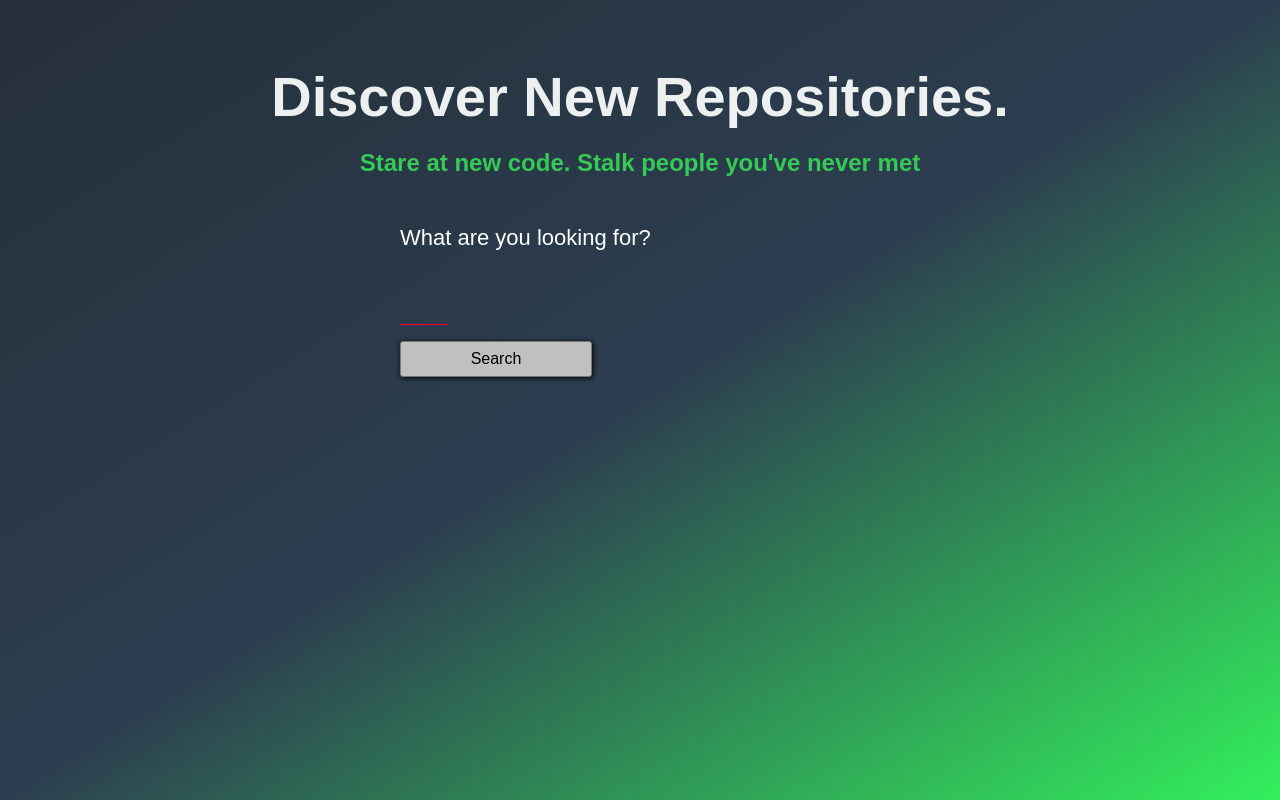
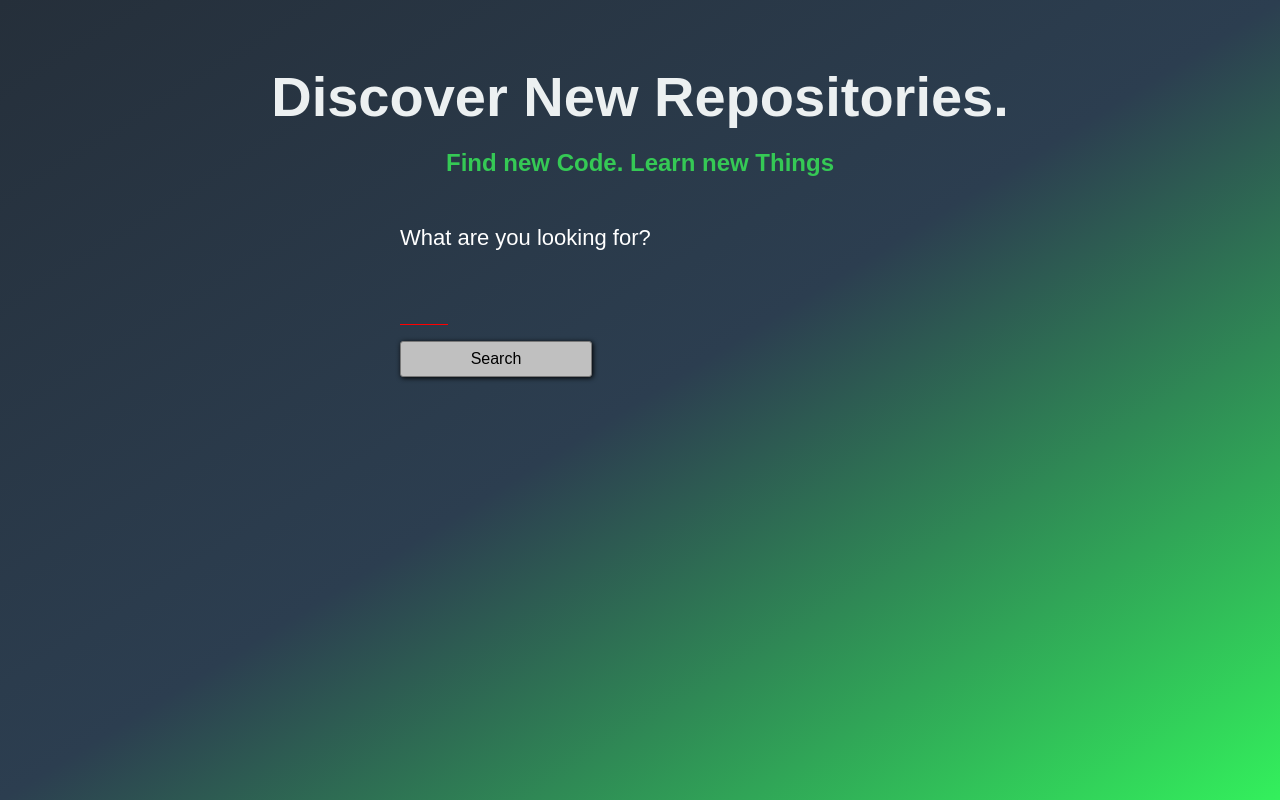
Before and after one commit to mcshakes/repo-explorer, a React (Create React App) app in the folder client/: page / in a window 1280 px wide. Built offline with nearby package versions, Linux system fonts and the light colour scheme; the HTML template or start-up script is replaced by a standard one.

Commit message:
Forgot to re-add that sort button

```diff
--- a/client/src/components/RepoManager.js
+++ b/client/src/components/RepoManager.js
@@ -82,7 +82,7 @@ class RepoManager extends React.Component {
             <div className="container">
                 <div className="intro__section">
                     <h1>Discover New Repositories.</h1>
-                    <h2>Stare at new code. Stalk people you've never met</h2>
+                    <h2>Find new Code. Learn new Things</h2>
                 </div>
                 {this.state.repos.length === 0 && <div className="search__area">
                     <form className="search__form" onSubmit={this.fetchAllRepos}>
@@ -101,6 +101,16 @@ class RepoManager extends React.Component {
                         <button className="btn" type="submit">Search</button>
                     </form>
                 </div>}
+                {this.state.sortButtons && (
+                    <div className="search-result__actions">
+                        <button
+                            className="btn"
+                            onClick={this.sortByStars}
+                        >
+                            Sort By Stars
+                        </button>
+                    </div>
+                )}
 
 
 
```
